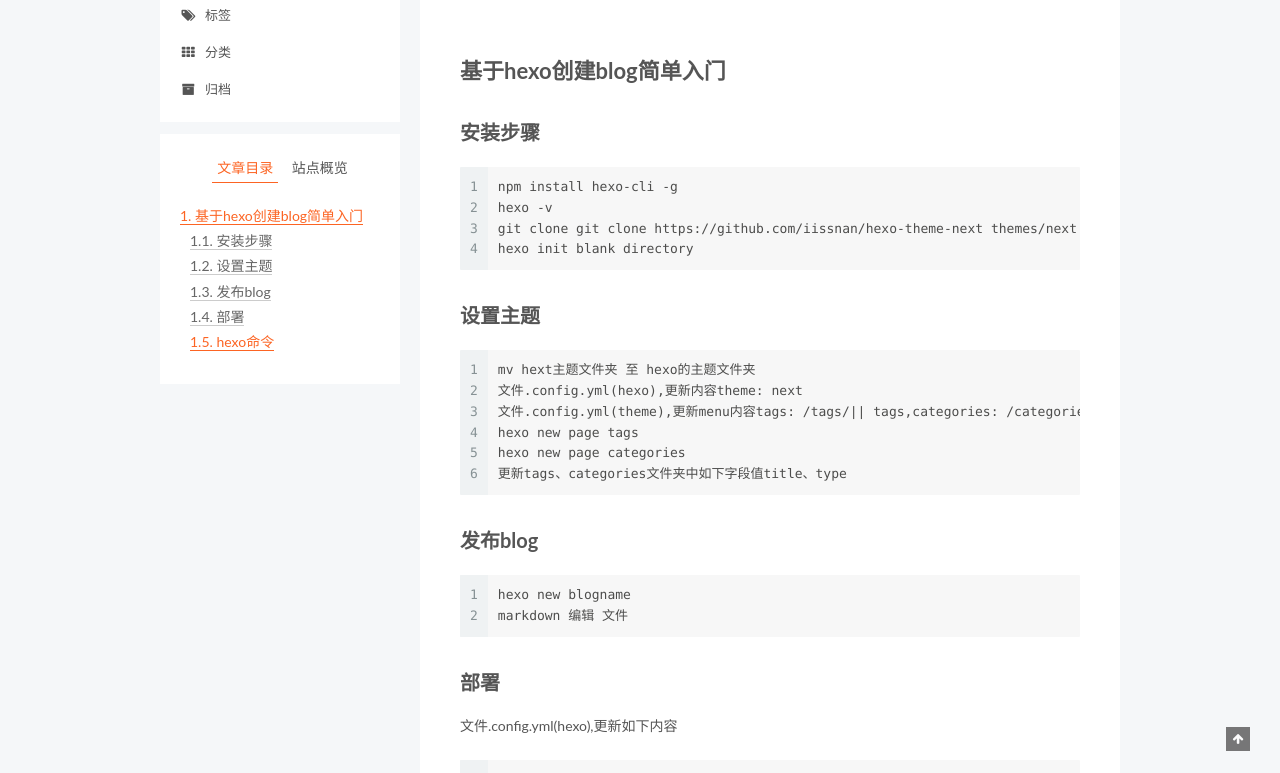
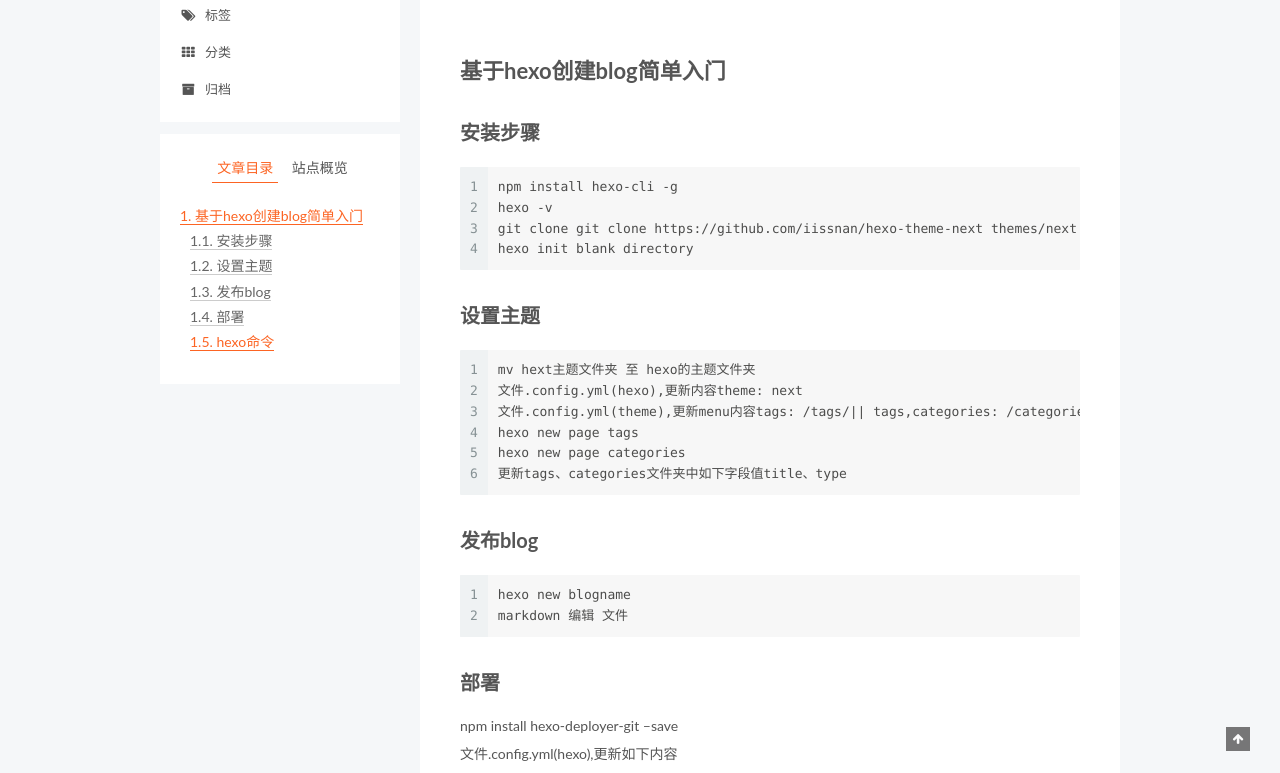
Before and after one commit to xiaoluanECNU/xiaoluanECNU.github.io, a plain HTML site: page 2020/05/03/hexo-blog/index.html in a window 1280 px wide. Shown: the part 149-922 px from the top of the page. Drawn offline with Linux system fonts and the light colour scheme.

Commit message:
Site updated: 2020-05-04 22:04:37

```diff
--- a/2020/05/03/hexo-blog/index.html
+++ b/2020/05/03/hexo-blog/index.html
@@ -86,7 +86,7 @@
 <meta property="og:site_name" content="charles的博客">
 <meta property="og:description" content="基于hexo创建blog简单入门">
 <meta property="article:published_time" content="2020-05-02T16:33:34.000Z">
-<meta property="article:modified_time" content="2020-05-04T13:55:08.877Z">
+<meta property="article:modified_time" content="2020-05-04T14:03:29.208Z">
 <meta property="article:author" content="charles">
 <meta property="article:tag" content="-blog">
 <meta name="twitter:card" content="summary">
@@ -348,7 +348,7 @@
 
 <h2 id="发布blog"><a href="#发布blog" class="headerlink" title="发布blog"></a>发布blog</h2><figure class="highlight plain"><table><tr><td class="gutter"><pre><span class="line">1</span><br><span class="line">2</span><br></pre></td><td class="code"><pre><span class="line">hexo new blogname</span><br><span class="line">markdown 编辑 文件</span><br></pre></td></tr></table></figure>
 
-<h2 id="部署"><a href="#部署" class="headerlink" title="部署"></a>部署</h2><p>文件.config.yml(hexo),更新如下内容</p>
+<h2 id="部署"><a href="#部署" class="headerlink" title="部署"></a>部署</h2><p>npm install hexo-deployer-git –save<br>文件.config.yml(hexo),更新如下内容</p>
 <figure class="highlight plain"><table><tr><td class="gutter"><pre><span class="line">1</span><br><span class="line">2</span><br><span class="line">3</span><br><span class="line">4</span><br><span class="line">5</span><br></pre></td><td class="code"><pre><span class="line">url: https:&#x2F;&#x2F;%username.github.io</span><br><span class="line">deploy:</span><br><span class="line">  type: git</span><br><span class="line">  repository: git@github.com:%username&#x2F;%username.github.io.git</span><br><span class="line">  branch: master</span><br></pre></td></tr></table></figure>
 
 <h2 id="hexo命令"><a href="#hexo命令" class="headerlink" title="hexo命令"></a>hexo命令</h2><figure class="highlight plain"><table><tr><td class="gutter"><pre><span class="line">1</span><br><span class="line">2</span><br><span class="line">3</span><br><span class="line">4</span><br></pre></td><td class="code"><pre><span class="line">hexo clean</span><br><span class="line">hexo generate</span><br><span class="line">hexo start</span><br><span class="line">hexo deploy</span><br></pre></td></tr></table></figure>
```
